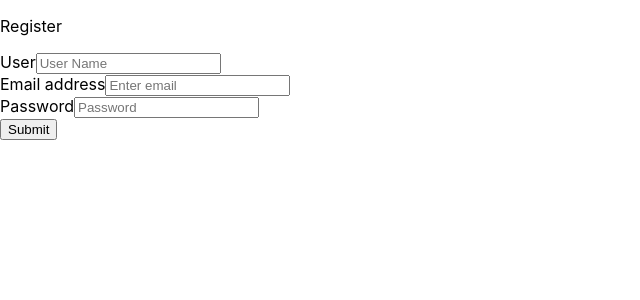
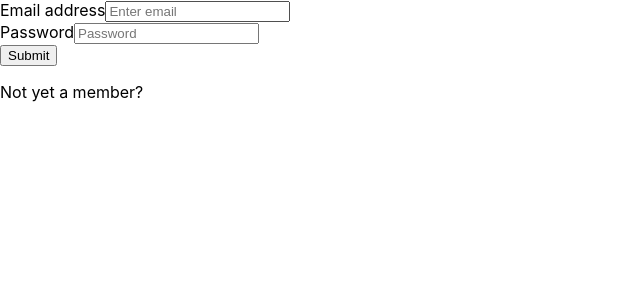
Before and after one commit to danif70/ghiblilove, a React (Create React App) app: page / in a window 1280 px wide. Shown: the top 300 px of the page, without its empty margins (0-640 px from the left). Built offline with nearby package versions, Linux system fonts and the light colour scheme.

Commit message:
Login firebase y registro con google, enrutamiento a home y toogle forms

```diff
--- a/src/Components/LoginRegister.jsx
+++ b/src/Components/LoginRegister.jsx
@@ -2,18 +2,19 @@ import React, { useState } from 'react'
 import { Fragment } from 'react'
 import Form from 'react-bootstrap/Form'
 import Button from 'react-bootstrap/Button'
-import { createUserWithEmailAndPassword, signInWithEmailAndPassword } from "firebase/auth";
-import { async } from '@firebase/util';
+import { createUserWithEmailAndPassword, signInWithEmailAndPassword, updateProfile, signInWithPopup, GoogleAuthProvider } from "firebase/auth";
 import { auth } from '../firebase/firebaseConfig';
+import '../Styles/LoginRegister.css'
 
 
 const LoginRegister = () => {
 
-  const [registerEmail,setRegisterEmail]= useState('');
-  const [registerPassword,setRegisterPassword] = useState('');
-  const [userName,setUserName]= useState('');
-  const [emailLogin, setEmailLogin] = useState('')
-  const [passwordLogin, setPasswordLogin] = useState('')
+  const [registerEmail, setRegisterEmail]= useState('');
+  const [registerPassword, setRegisterPassword] = useState('');
+  const [userName, setUserName]= useState('');
+  const [emailLogin, setEmailLogin] = useState('');
+  const [passwordLogin, setPasswordLogin] = useState('');
+  const [showForm, setShowForm] = useState(false);
 
 //Funcion para registro de usuarios nuevos
 const register = async (e)=>{
@@ -24,7 +25,11 @@ const register = async (e)=>{
       registerEmail,
       registerPassword
       );
-      console.log('user', userName)
+    updateProfile(auth.currentUser, {
+        displayName: userName,
+    });
+    setShowForm(false);
+    console.log('user', user)
   } catch (error) {
     console.log(error.message);
   }
@@ -32,18 +37,42 @@ const register = async (e)=>{
 
 
 //Funcion para ingreso de usuarios registrados
-/* const logIn = async () =>{
-  signInWithEmailAndPassword(auth, emailLogin, passwordLogin)
+  const logIn = async (e) =>{
+    try{
+      e.preventDefault();
+      const user = await signInWithEmailAndPassword(
+        auth,
+        emailLogin,
+        passwordLogin
+        );
+        console.log('Login', user.user.displayName);
+        window.location.pathname = '/home';
+    } catch (error){
+      console.log(error.message);
+    }
+  };
 
-    }; */
+  //Función para registrarse con Google
+  const provider = new GoogleAuthProvider();
+  const registerGoogle = async () => {
+    try{
+      const user = await signInWithPopup(auth, provider);
+      /* const credential = GoogleAuthProvider.credentialFromResult(result);
+      const token = credential.accessToken; */
+      window.location.pathname = '/home';
+      console.log(user);
+    } catch (error) {
+      console.log(error.message);
+    }
+  }
 
 
 
   return (
     <Fragment>
-     {/*  <p>login</p>
-       <Form className="form-login">
-        <Form.Group className="mb-3" controlId="formBasicEmail">
+    {/* Aquí empieza el form de Login */}
+       <Form className={showForm ? "form-novisible" : "form-visible"}>
+        <Form.Group className="mb-3" controlId="formBasicEmail Login">
           <Form.Label>Email address</Form.Label>
           <Form.Control
           type="email"
@@ -53,7 +82,7 @@ const register = async (e)=>{
           />
         </Form.Group>
 
-        <Form.Group className="mb-3" controlId="formBasicPassword">
+        <Form.Group className="mb-3" controlId="formBasicPassword Login">
           <Form.Label>Password</Form.Label>
           <Form.Control
           type="password"
@@ -65,12 +94,13 @@ const register = async (e)=>{
         <Button
         variant="primary"
         type="submit"
-        onClick={()=>logIn(emailLogin,passwordLogin)}>
+        onClick={logIn}>
           Submit
         </Button>
-    </Form>  */}
-    <p>Register</p>
-      <Form className="form-register">
+        <p onClick={()=>{setShowForm(true)}}>Not yet a member?</p>
+    </Form>
+    {/* Aquí empieza el form de Registro */}
+      <Form className={showForm ? "form-visible" : "form-novisible"}>
       <Form.Group className="mb-3" controlId="formBasicName">
           <Form.Label>User</Form.Label>
           <Form.Control
@@ -103,8 +133,9 @@ const register = async (e)=>{
         variant="primary"
         type="submit"
         onClick={register}>
-          Submit
+          Register
         </Button>
+        <p onClick={registerGoogle}>Google</p>
     </Form>
     </Fragment>
   )
--- /dev/null
+++ b/src/Styles/LoginRegister.css
@@ -0,0 +1,6 @@
+.form-visible{
+    display: block;
+}
+.form-novisible{
+    display: none;
+}
```
